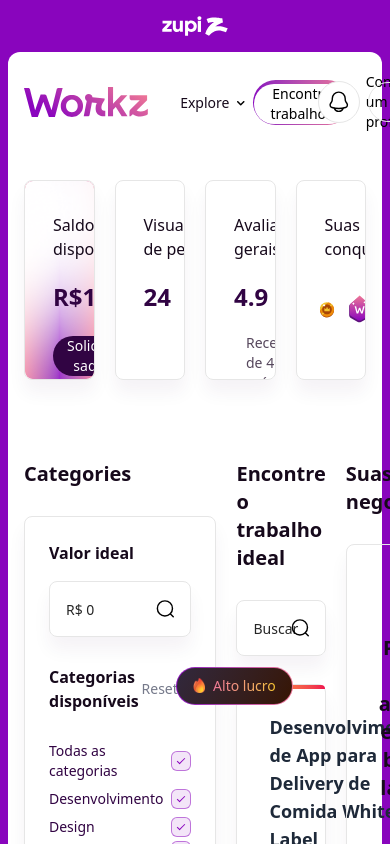
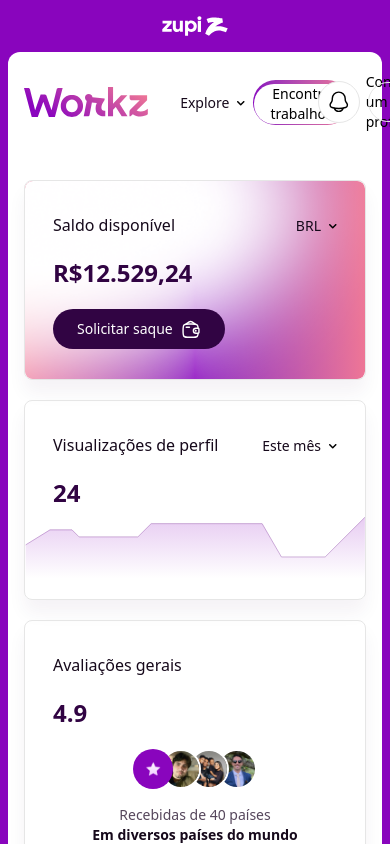
Before and after one commit to luccaromaniello/cometa-code-challenge, a Vue app: page / in a window 390 px wide. Shown: the top 844 px of the page. Built offline with nearby package versions, Linux system fonts and the light colour scheme; the HTML template or start-up script is replaced by a standard one.

Commit message:
feat: adds responsiveness to highlight cards

```diff
--- a/src/components/sections/HighlightData.vue
+++ b/src/components/sections/HighlightData.vue
@@ -25,7 +25,7 @@
 </script>
 
 <template>
-  <div class="grid grid-cols-4 gap-5">
+  <div class="grid grid-cols-1 md:grid-cols-2 xl:grid-cols-4 gap-5">
     <HighlightCard
       title="Saldo disponível"
       gradient
@@ -40,7 +40,7 @@
       contentPadding="none"
       :dropdownOptions="profileVisualizationOptions"
     >
-      <div class="absolute -bottom-16 left-0">
+      <div class="absolute -bottom-16 left-0 w-full">
         <img :src="chart" alt="Chart placeholder" class="w-full object-contain" />
       </div>
     </HighlightCard>
--- a/src/components/ui/TestimonialAvatars.vue
+++ b/src/components/ui/TestimonialAvatars.vue
@@ -13,7 +13,7 @@
 </script>
 
 <template>
-  <div class="flex items-center gap-3">
+  <div class="flex flex-col md:flex-row xl:flex-col 2xl:flex-row items-center gap-4 md:gap-4 pb-8">
     <div class="flex -space-x-3">
       <BaseAvatar :src="starAvatar" alt="Top-rated" class="bg-primary p-3 z-50" />
 
@@ -35,7 +35,7 @@
       </div>
     </div>
 
-    <div class="flex flex-col text-sm">
+    <div class="flex flex-col text-sm text-center md:text-start xl:text-center 2xl:text-start">
       <p class="font-medium text-neutral-light-purple">
         {{ secondaryText }}
       </p>
--- a/src/components/ui/card/HighlightCard.vue
+++ b/src/components/ui/card/HighlightCard.vue
@@ -22,7 +22,7 @@
 </script>
 
 <template>
-  <BaseCard type="custom" class="h-50">
+  <BaseCard type="custom" class="min-h-50">
     <div
       class="relative rounded-lg overflow-hidden h-full"
       :class="[
```
Also changed, not shown: 1 other file (tests, documents, lock files or other folders).
